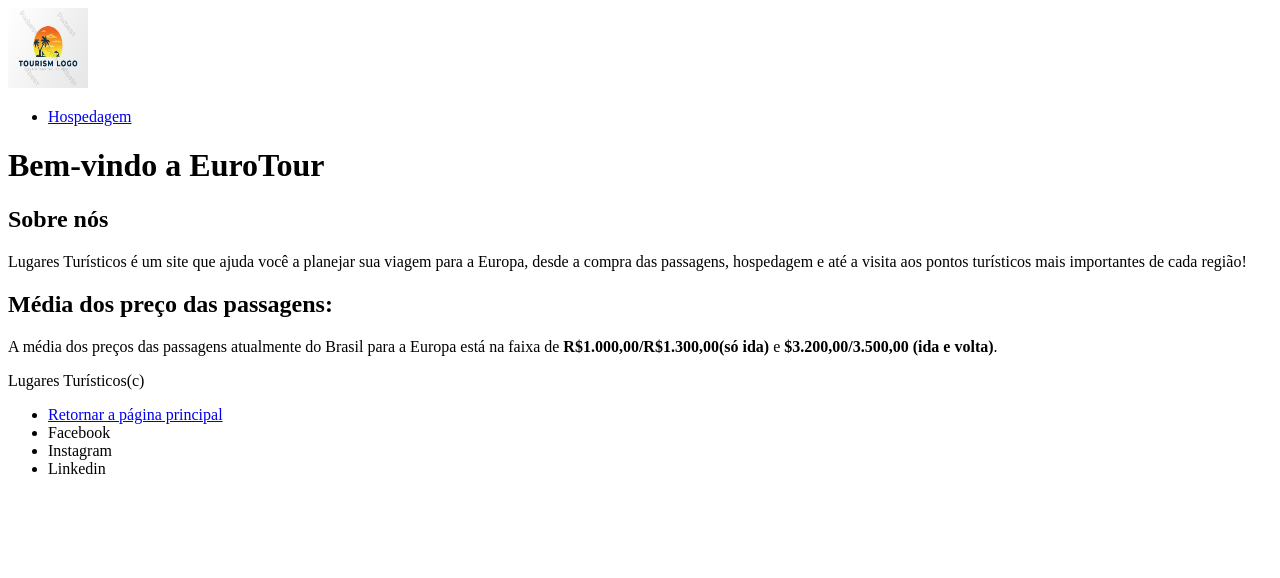
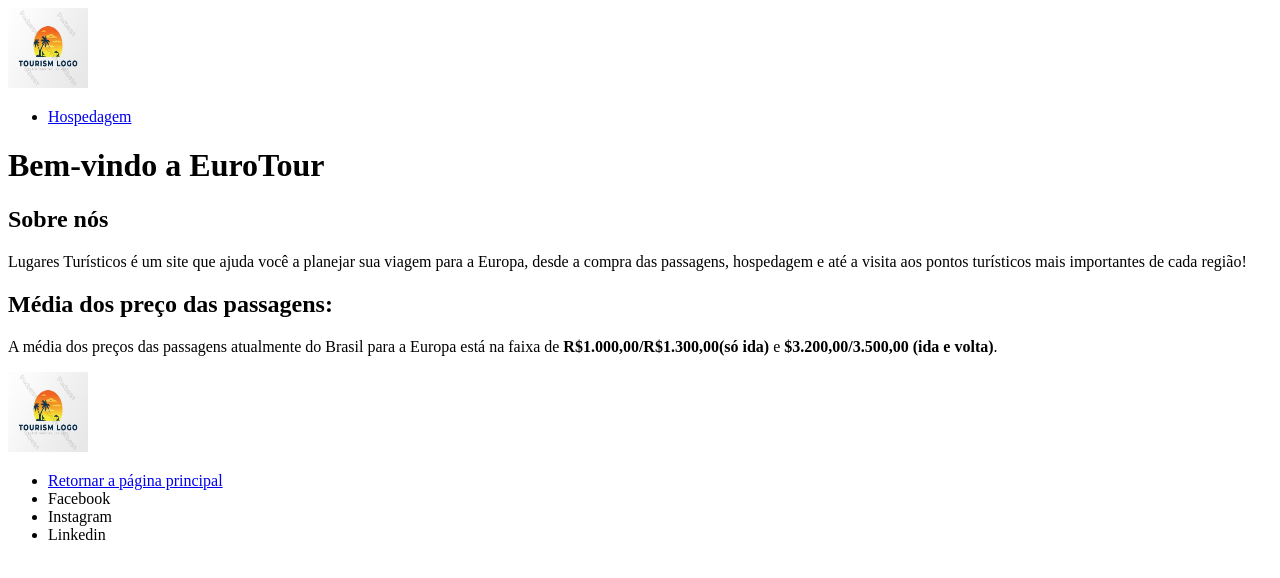
Before and after one commit to VictorSamuraiWol/exercicio_lugares_europa_proz, a plain HTML site: page Passagens.html in a window 1280 px wide. Drawn offline with Linux system fonts and the light colour scheme.

Commit message:
adicionei o logo a parte footer

```diff
--- a/Passagens.html
+++ b/Passagens.html
@@ -26,7 +26,7 @@
         </section>
     </main>
     <footer>
-        <spam>Lugares Turísticos(c)</spam>
+        <img src="src/img/logoTourism.png" alt="Logo Turismo" width="80px" height="80px">
         <ul>
             <li><a href="index.html">Retornar a página principal</a></li>
             <li>Facebook</li>
```
Also changed, not shown: hospedagem.html (+1 -1 lines), index.html (+1 -1 lines).
